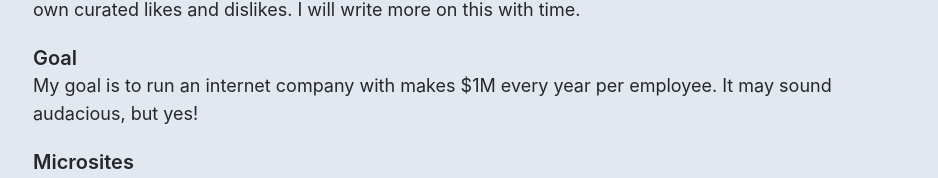
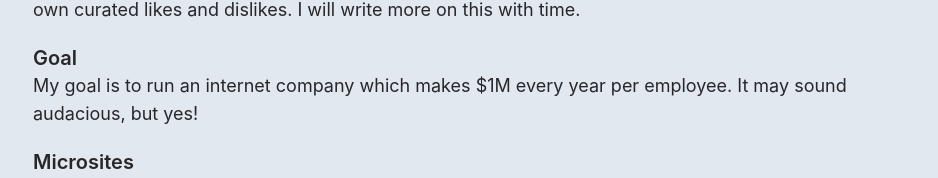
Before and after one commit to codeoholic/mohit.dev-next, a Next.js app: page / in a window 1280 px wide. Shown: the part 240-418 px from the top of the page, without its empty margins (159-1097 px from the left). Built offline with nearby package versions, Linux system fonts and the light colour scheme.

Commit message:
fix: typo

```diff
--- a/pages/index.js
+++ b/pages/index.js
@@ -29,7 +29,7 @@ const Home = () => {
 					</div>
 					<div className="mt-5">
 						<h1 className="font-semibold text-zinc-800 text-xl dark:text-zinc-300">Goal</h1>
-						<p className="text-zinc-800 text-lg dark:text-zinc-300">My goal is to run an internet company with makes $1M every year per employee. It may sound audacious, but yes!</p>
+						<p className="text-zinc-800 text-lg dark:text-zinc-300">My goal is to run an internet company which makes $1M every year per employee. It may sound audacious, but yes!</p>
 					</div>
 					<div className="mt-5">
 						<h1 className="font-semibold text-zinc-800 text-xl dark:text-zinc-300">Microsites</h1>
```
